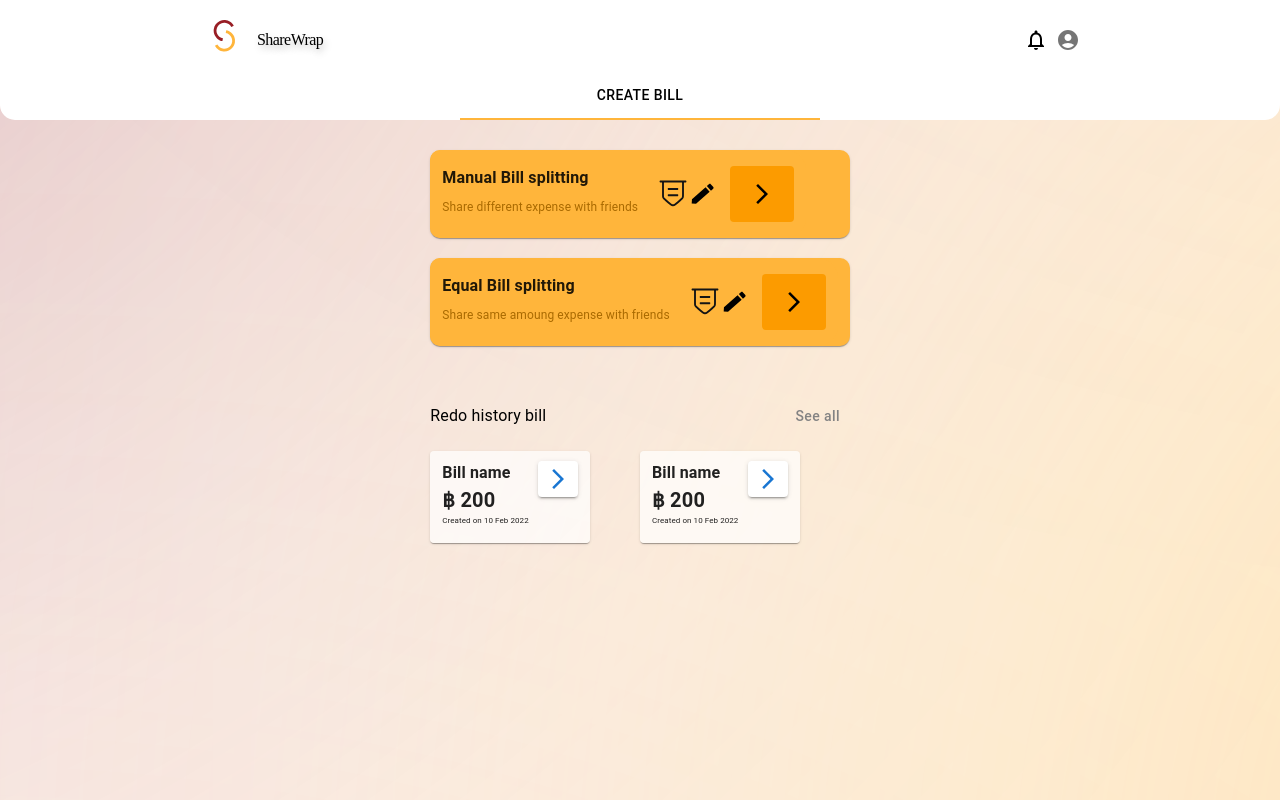
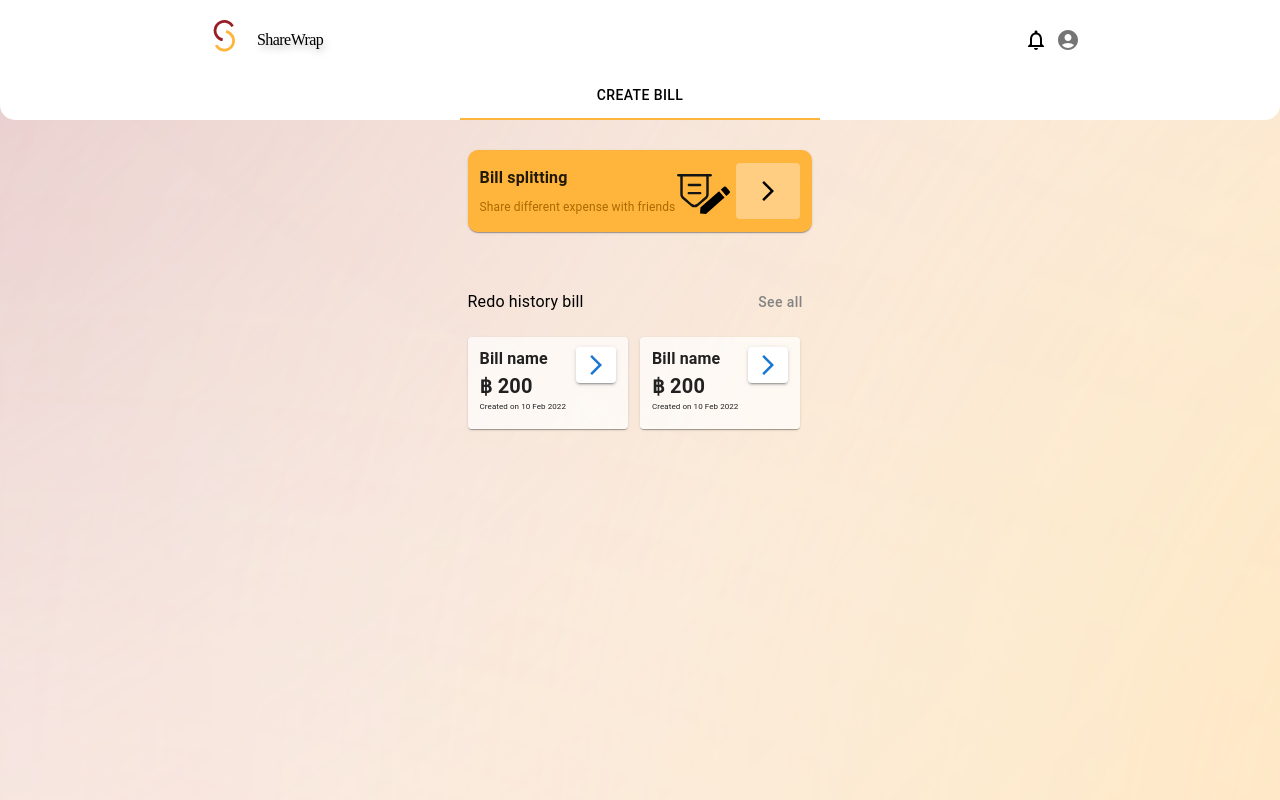
Before and after one commit to doungnapat27/ShareWrap, a React (Create React App) app: page /create-bill in a window 1280 px wide. Built offline with nearby package versions, Linux system fonts and the light colour scheme.

Commit message:
fix_css
Fix_css

```diff
--- a/src/ui/pages/createBill/ui/components/billOption/billOption.jsx
+++ b/src/ui/pages/createBill/ui/components/billOption/billOption.jsx
@@ -34,16 +34,16 @@ function BillOption(props) {
           </Typography>
         </Box>
         <Box className={classes.imgBox}>
-          <Box component="img" src={BillOutline} />
-          <Box component="img" src={Pencil}/>
+          <Box component="img" src={BillOutline} className={classes.img1}/>
+          <Box component="img" src={Pencil} className={classes.img2}/>
         </Box>
-        <Button className={classes.nextButton}>
+        {/* <Button className={classes.nextButton}>
+        <ArrowForwardIosIcon />
+      </Button> */}
+      </Box>
+      <Button className={classes.nextButton}>
         <ArrowForwardIosIcon />
       </Button>
-      </Box>
-      {/* <Button className={classes.nextButton}>
-        <ArrowForwardIosIcon />
-      </Button> */}
     </Card>
   );
 }
--- a/src/ui/pages/createBill/ui/components/billOption/billOptionStyle.jsx
+++ b/src/ui/pages/createBill/ui/components/billOption/billOptionStyle.jsx
@@ -20,26 +20,56 @@ const useStyles = makeStyles({
     display: "flex",
     padding: "16px 12px",
     backgroundColor: "#FFB53B",
-    borderTopRightRadius: "20px",
-    borderBottomRightRadius: "20px",
-    borderTopLeftRadius: "10px",
-    borderBottomLeftRadius: "10px",
-    // maxWidth: '252px',
+    borderRadius: "10px",
+    width: '100%',
+    flexDirection: "row",
+   },
+   nameContent: {
+    // flexBasis: '70%',
+    // maxWidth: '70%',
+    display: "flex",
+    flexDirection: 'column',
    },
    imgBox: {
-    marginLeft: "20px",
+    // marginLeft: "40px",
+    // height: "30px",
+    alignSelf: "center",
+    // flexBasis: '20%',
+    // maxWidth: '20%',
     display: "flex",
-    height: "30px",
-    alignSelf: "center",
+    alignItems: "center",
+    justifyContent: "center",
+    position: "relative",
+    '@media (min-width: 601px) and (max-width: 1024px)': {
+
+    },
+    '@media (min-width: 1025px)': {
+
+    },
    },
    nextButton: addImportant({
-    backgroundColor: "#fc9b00",
-    marginLeft: "12px",
+    // flexBasis: '20%',
+    // maxWidth: '20%',
+    display: "flex",
+    alignItems: "center",
+    justifyContent: "center",
+    backgroundColor: "#FFCE82",
+    marginLeft: "10px",
     paddingTop: "16px",
     paddingBottom: "16px",
     alignSelf: "center",
-    color: '#000'
+    color: '#000',
    }),
+   img1: {
+    zIndex: 1,
+  },
+
+  img2: {
+    position: 'absolute',
+    top: '8px',
+    left: '20px',
+    zIndex: 0,
+  },
 })
 
 export default useStyles
--- a/src/ui/pages/createBill/ui/components/tabInCreateBill.jsx
+++ b/src/ui/pages/createBill/ui/components/tabInCreateBill.jsx
@@ -58,13 +58,9 @@ function TabInCreateBill() {
         <TabPanel value={value} index={0} className={classes.cover}>
           <Box className={classes.containerInfo}>
             <BillOption
-              topic="Manual Bill splitting"
+              topic="Bill splitting"
               helperText="Share different expense with friends"
               // logoUrl="../../../../assets/mdiPencilmanualBillSplitting.svg"
-            />
-            <BillOption
-              topic="Equal Bill splitting"
-              helperText="Share same amoung expense with friends"
             />
           </Box>
           <Box mt={4} mb={2}
```
